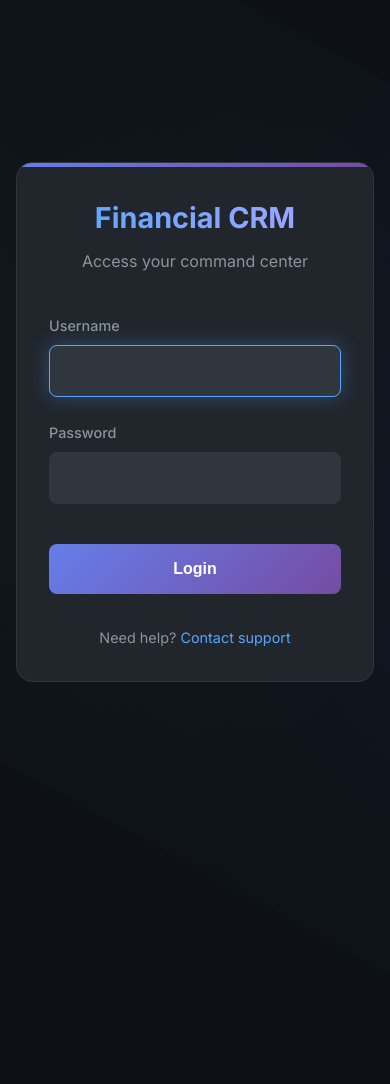
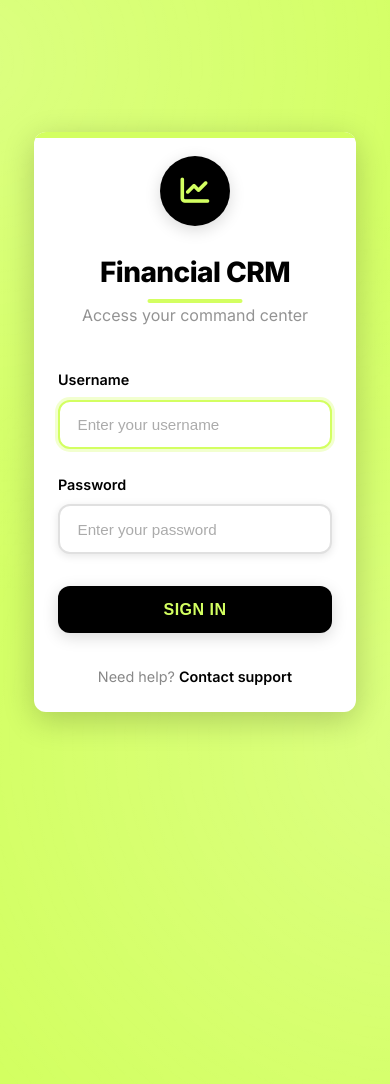
Before and after one commit to shauryasawai/CRM, a Django app: page / in a window 390 px wide; the page is wider, and only the part inside the window is pictured. Shown: the top 1084 px of that part. Before the commit the page ends 682 px from the top of that part, so only its background shows below. Run offline with Django 5.2, Linux system fonts and the light colour scheme.

Commit message:
Update login.html

```diff
--- a/base/templates/base/login.html
+++ b/base/templates/base/login.html
@@ -4,21 +4,23 @@
     <meta charset="UTF-8">
     <meta name="viewport" content="width=device-width, initial-scale=1.0">
     <title>Login | Financial CRM</title>
-    <link href="https://fonts.googleapis.com/css2?family=Inter:wght@400;500;600;700&display=swap" rel="stylesheet">
+    <link href="https://fonts.googleapis.com/css2?family=Inter:wght@300;400;500;600;700;800&display=swap" rel="stylesheet">
+    <link href="https://cdnjs.cloudflare.com/ajax/libs/font-awesome/6.4.0/css/all.min.css" rel="stylesheet">
     <style>
         :root {
-            --bg-primary: #0d1117;
-            --bg-secondary: #161b22;
-            --bg-card: #21262d;
-            --bg-accent: #30363d;
-            --text-primary: #f0f6fc;
-            --text-secondary: #8b949e;
-            --accent-blue: #58a6ff;
-            --accent-green: #3fb950;
-            --accent-red: #f85149;
-            --border-color: #30363d;
-            --gradient-primary: linear-gradient(135deg, #667eea 0%, #764ba2 100%);
-            --glow-blue: 0 0 20px rgba(88, 166, 255, 0.3);
+            --primary-accent: #D3FF61;
+            --primary-accent-dark: #A8CC4C;
+            --bg-dark: #000000;
+            --bg-light: #FFFFFF;
+            --text-dark: #000000;
+            --text-light: #FFFFFF;
+            --text-muted: #888888;
+            --border-radius: 12px;
+            --transition-speed: 0.3s;
+            --shadow-sm: 0 2px 8px rgba(0, 0, 0, 0.1);
+            --shadow-md: 0 4px 16px rgba(0, 0, 0, 0.15);
+            --shadow-lg: 0 8px 32px rgba(0, 0, 0, 0.2);
+            --shadow-accent: 0 4px 24px rgba(211, 255, 97, 0.4);
         }
 
         * {
@@ -28,16 +30,17 @@
         }
 
         body {
-            font-family: 'Inter', -apple-system, BlinkMacSystemFont, sans-serif;
-            background: var(--bg-primary);
-            color: var(--text-primary);
+            font-family: 'Inter', -apple-system, BlinkMacSystemFont, 'Segoe UI', Roboto, sans-serif;
+            background-color: var(--primary-accent);
+            color: var(--text-dark);
             min-height: 100vh;
             display: flex;
             justify-content: center;
             align-items: center;
+            padding: 2rem;
+            line-height: 1.6;
             position: relative;
             overflow: hidden;
-            line-height: 1.6;
         }
 
         body::before {
@@ -48,23 +51,28 @@
             width: 200%;
             height: 200%;
             background:
-                radial-gradient(circle at 25% 25%, rgba(88, 166, 255, 0.05) 0%, transparent 50%),
-                radial-gradient(circle at 75% 75%, rgba(63, 185, 80, 0.05) 0%, transparent 50%);
-            animation: rotate 20s linear infinite;
-            z-index: -1;
+                radial-gradient(circle at 20% 30%, rgba(255, 255, 255, 0.2) 0%, transparent 40%),
+                radial-gradient(circle at 80% 70%, rgba(255, 255, 255, 0.2) 0%, transparent 40%);
+            animation: float 15s ease-in-out infinite;
+            z-index: 0;
         }
 
         .login-container {
-            background: var(--bg-card);
-            border: 1px solid var(--border-color);
-            border-radius: 16px;
+            background-color: var(--bg-light);
+            border-radius: var(--border-radius);
             padding: 3rem;
             width: 100%;
             max-width: 480px;
             box-shadow: var(--shadow-lg);
             position: relative;
             overflow: hidden;
-            animation: fadeInUp 0.6s ease-out;
+            z-index: 1;
+            transform-style: preserve-3d;
+            transition: transform var(--transition-speed) ease;
+        }
+
+        .login-container:hover {
+            transform: translateY(-5px) scale(1.005);
         }
 
         .login-container::before {
@@ -73,27 +81,67 @@
             top: 0;
             left: 0;
             right: 0;
-            height: 4px;
-            background: var(--gradient-primary);
+            height: 6px;
+            background: var(--primary-accent);
+            z-index: 2;
         }
 
         .login-header {
             text-align: center;
             margin-bottom: 2.5rem;
+            position: relative;
+        }
+
+        .login-icon {
+            width: 80px;
+            height: 80px;
+            background: var(--bg-dark);
+            border-radius: 50%;
+            display: flex;
+            align-items: center;
+            justify-content: center;
+            margin: 0 auto 1.5rem;
+            box-shadow: var(--shadow-md);
+            transition: all var(--transition-speed) ease;
+        }
+
+        .login-icon:hover {
+            transform: rotate(15deg) scale(1.1);
+            box-shadow: var(--shadow-accent);
+        }
+
+        .login-icon i {
+            font-size: 2rem;
+            color: var(--primary-accent);
         }
 
         .login-title {
-            font-size: 2rem;
+            font-size: 2.25rem;
             font-weight: 800;
-            background: linear-gradient(90deg, #58a6ff, #a5a5ff);
-            -webkit-background-clip: text;
-            -webkit-text-fill-color: transparent;
+            color: var(--bg-dark);
             margin-bottom: 0.5rem;
+            letter-spacing: -0.02em;
+            position: relative;
+            display: inline-block;
+        }
+
+        .login-title::after {
+            content: '';
+            position: absolute;
+            bottom: -8px;
+            left: 0;
+            width: 50%;
+            height: 4px;
+            background: var(--primary-accent);
+            transform: translateX(50%);
+            border-radius: 2px;
         }
 
         .login-subtitle {
-            color: var(--text-secondary);
+            color: var(--text-muted);
             font-size: 1rem;
+            font-weight: 400;
+            opacity: 0.9;
         }
 
         .alert-messages {
@@ -101,14 +149,22 @@
         }
 
         .alert {
-            padding: 1rem;
-            background: rgba(248, 81, 73, 0.1);
-            color: var(--accent-red);
-            border-left: 4px solid var(--accent-red);
-            border-radius: 4px;
-            margin-bottom: 1rem;
+            padding: 1rem 1.25rem;
+            background: rgba(255, 59, 48, 0.1);
+            color: #FF3B30;
+            border-left: 4px solid #FF3B30;
+            border-radius: var(--border-radius);
+            margin-bottom: 0.75rem;
             font-size: 0.9rem;
-            animation: slideIn 0.3s ease-out;
+            font-weight: 500;
+            animation: slideInLeft 0.4s ease-out;
+            display: flex;
+            align-items: center;
+            gap: 0.75rem;
+        }
+
+        .alert i {
+            font-size: 1.1rem;
         }
 
         .login-form {
@@ -121,77 +177,114 @@
             display: flex;
             flex-direction: column;
             gap: 0.5rem;
+            position: relative;
         }
 
         .form-label {
             font-size: 0.9rem;
-            font-weight: 500;
-            color: var(--text-secondary);
+            font-weight: 600;
+            color: var(--bg-dark);
+            transition: color var(--transition-speed) ease;
         }
 
         .form-input {
-            padding: 1rem;
-            background: var(--bg-accent);
-            border: 1px solid var(--border-color);
-            border-radius: 8px;
-            color: var(--text-primary);
-            font-size: 1rem;
-            transition: all 0.3s ease;
+            width: 100%;
+            padding: 1rem 1.25rem;
+            background: var(--bg-light);
+            border: 2px solid #e0e0e0;
+            border-radius: var(--border-radius);
+            color: var(--text-dark);
+            font-size: 0.95rem;
+            font-weight: 500;
+            transition: all var(--transition-speed) ease;
+            box-shadow: var(--shadow-sm);
         }
 
         .form-input:focus {
             outline: none;
-            border-color: var(--accent-blue);
-            box-shadow: var(--glow-blue);
+            border-color: var(--primary-accent);
+            box-shadow: 0 0 0 3px rgba(211, 255, 97, 0.3);
+        }
+
+        .form-input::placeholder {
+            color: var(--text-muted);
+            opacity: 0.7;
         }
 
         .login-button {
             padding: 1rem;
-            background: var(--gradient-primary);
-            color: white;
+            background: var(--bg-dark);
+            color: var(--primary-accent);
             border: none;
-            border-radius: 8px;
+            border-radius: var(--border-radius);
             font-size: 1rem;
-            font-weight: 600;
+            font-weight: 700;
             cursor: pointer;
-            transition: all 0.3s ease;
-            margin-top: 1rem;
+            transition: all var(--transition-speed) ease;
+            margin-top: 0.5rem;
+            box-shadow: var(--shadow-md);
+            text-transform: uppercase;
+            letter-spacing: 0.5px;
+            position: relative;
+            overflow: hidden;
+        }
+
+        .login-button::before {
+            content: '';
+            position: absolute;
+            top: 0;
+            left: -100%;
+            width: 100%;
+            height: 100%;
+            background: linear-gradient(90deg, transparent, rgba(255, 255, 255, 0.2), transparent);
+            transition: all 0.7s ease;
         }
 
         .login-button:hover {
             transform: translateY(-2px);
-            box-shadow: var(--shadow-md);
+            box-shadow: var(--shadow-lg);
+        }
+
+        .login-button:hover::before {
+            left: 100%;
+        }
+
+        .login-button:active {
+            transform: translateY(0);
         }
 
         .login-footer {
             text-align: center;
             margin-top: 2rem;
-            color: var(--text-secondary);
+            color: var(--text-muted);
             font-size: 0.9rem;
         }
 
         .login-footer a {
-            color: var(--accent-blue);
+            color: var(--bg-dark);
             text-decoration: none;
+            font-weight: 600;
+            transition: color var(--transition-speed) ease;
+            position: relative;
         }
 
-        @keyframes rotate {
-            from { transform: rotate(0deg); }
-            to { transform: rotate(360deg); }
+        .login-footer a::after {
+            content: '';
+            position: absolute;
+            bottom: -2px;
+            left: 0;
+            width: 0;
+            height: 2px;
+            background: var(--bg-dark);
+            transition: width var(--transition-speed) ease;
         }
 
-        @keyframes fadeInUp {
-            from {
-                opacity: 0;
-                transform: translateY(20px);
-            }
-            to {
-                opacity: 1;
-                transform: translateY(0);
-            }
+        .login-footer a:hover::after {
+            width: 100%;
         }
 
-        @keyframes slideIn {
+        /* Animations */
+        @keyframes slideInLeft {
             from {
                 opacity: 0;
                 transform: translateX(-20px);
@@ -202,14 +295,79 @@
             }
         }
 
-        @media (max-width: 600px) {
+        @keyframes float {
+            0%, 100% { transform: translateY(0) rotate(0deg); }
+            50% { transform: translateY(-20px) rotate(1deg); }
+        }
+
+        /* Responsive Design */
+        @media (max-width: 768px) {
             .login-container {
                 padding: 2rem;
-                margin: 1rem;
+                max-width: 90%;
             }
 
             .login-title {
+                font-size: 2rem;
+            }
+
+            .login-icon {
+                width: 70px;
+                height: 70px;
+            }
+
+            .login-icon i {
                 font-size: 1.8rem;
+            }
+        }
+
+        @media (max-width: 480px) {
+            body {
+                padding: 1rem;
+            }
+
+            .login-container {
+                padding: 1.5rem;
+            }
+
+            .login-title {
+                font-size: 1.75rem;
+            }
+
+            .form-input {
+                padding: 0.9rem 1.1rem;
+            }
+
+            .login-button {
+                padding: 0.9rem;
+            }
+        }
+
+        /* High contrast mode support */
+        @media (prefers-contrast: high) {
+            .login-container {
+                border: 2px solid var(--text-dark);
+            }
+
+            .form-input {
+                border: 2px solid var(--text-dark);
+            }
+        }
+
+        /* Reduced motion support */
+        @media (prefers-reduced-motion: reduce) {
+            * {
+                animation-duration: 0.01ms !important;
+                animation-iteration-count: 1 !important;
+                transition-duration: 0.01ms !important;
+            }
+
+            .login-container {
+                transform: none !important;
+            }
+
+            .login-icon:hover {
+                transform: none !important;
             }
         }
     </style>
@@ -217,6 +375,9 @@
 <body>
     <div class="login-container">
         <div class="login-header">
+            <div class="login-icon">
+                <i class="fas fa-chart-line"></i>
+            </div>
             <h1 class="login-title">Financial CRM</h1>
             <p class="login-subtitle">Access your command center</p>
         </div>
@@ -224,7 +385,10 @@
         {% if messages %}
         <div class="alert-messages">
             {% for msg in messages %}
-            <div class="alert">{{ msg }}</div>
+            <div class="alert">
+                <i class="fas fa-exclamation-circle"></i>
+                <span>{{ msg }}</span>
+            </div>
             {% endfor %}
         </div>
         {% endif %}
@@ -233,15 +397,15 @@
             {% csrf_token %}
             <div class="form-group">
                 <label for="username" class="form-label">Username</label>
-                <input type="text" id="username" name="username" class="form-input" required autofocus>
+                <input type="text" id="username" name="username" class="form-input" placeholder="Enter your username" required autofocus>
             </div>
 
             <div class="form-group">
                 <label for="password" class="form-label">Password</label>
-                <input type="password" id="password" name="password" class="form-input" required>
+                <input type="password" id="password" name="password" class="form-input" placeholder="Enter your password" required>
             </div>
 
-            <button type="submit" class="login-button">Login</button>
+            <button type="submit" class="login-button">Sign In</button>
         </form>
 
         <div class="login-footer">
```
